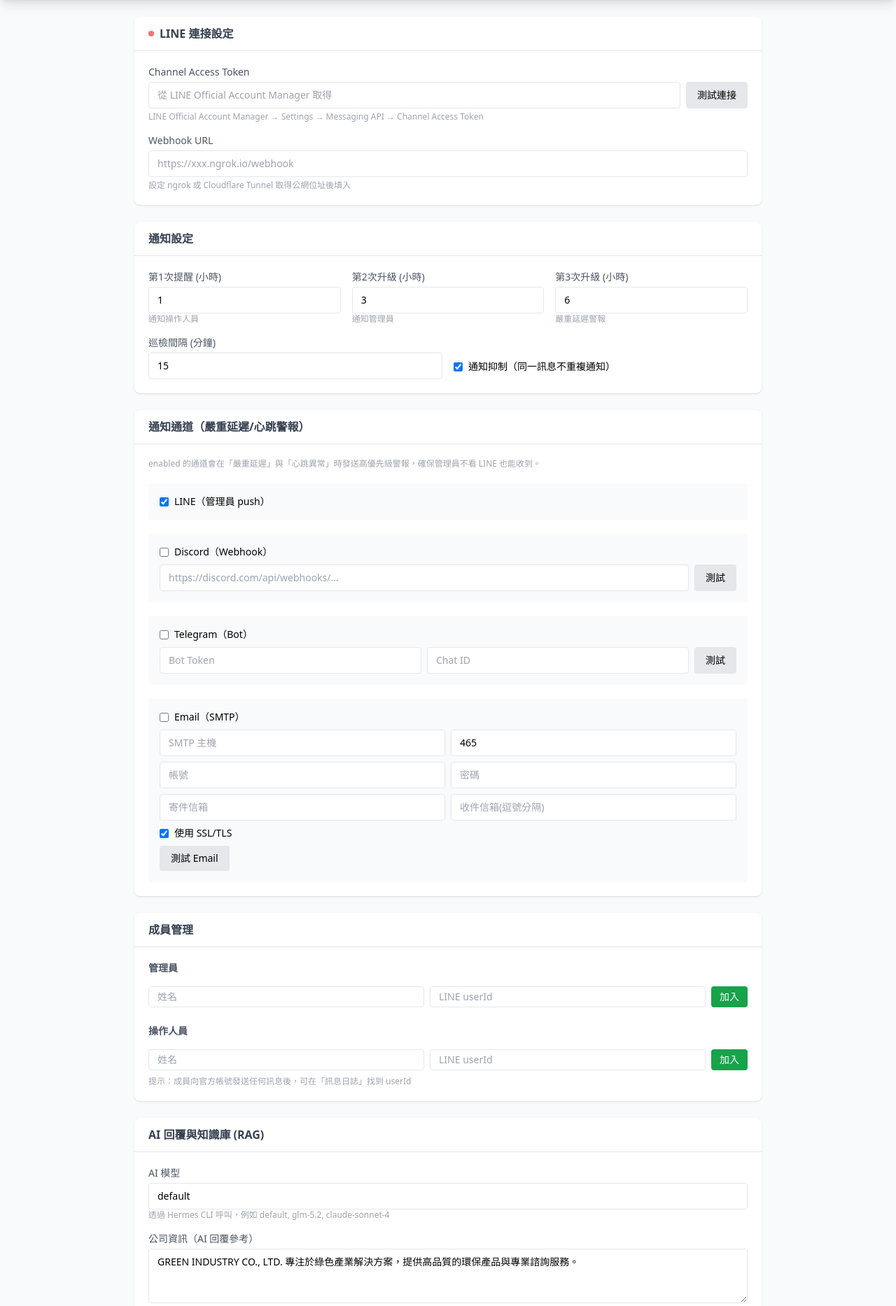
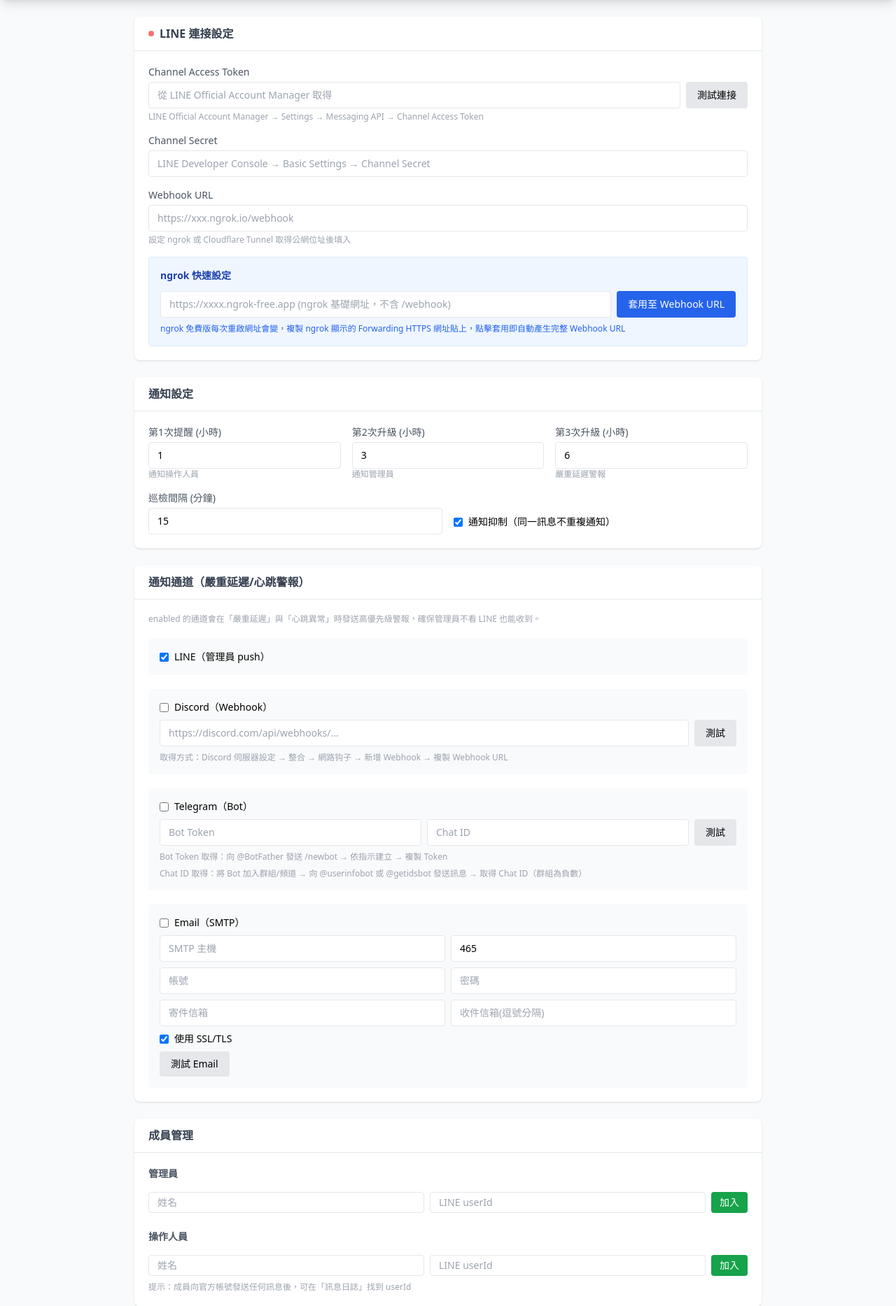
Before and after one commit to MF-Studio-lab/line-monitor, a Flask app: page /settings in a window 1280 px wide. Shown: the part 64-1931 px from the top of the page at 70% size. Run offline with Flask 3, Linux system fonts and the light colour scheme; data that the repository does not hold is empty; some libraries are stand-ins or nearby versions.

Commit message:
feat: ngrok 快速設定、Channel Secret、通道取得說明、重建索引按鈕、顯示 userId

```diff
--- a/templates/messages.html
+++ b/templates/messages.html
@@ -28,6 +28,7 @@
                     <!-- Header -->
                     <div class="flex items-center gap-3 mb-1">
                         <span class="font-medium text-gray-800">{{ msg.user_name or '未知用戶' }}</span>
+                        <span class="text-xs text-gray-400 font-mono bg-gray-100 px-2 py-0.5 rounded">{{ msg.user_id }}</span>
                         <span class="text-xs text-gray-400">{{ msg.formatted_time }}</span>
                         {% if msg.status == 'pending' %}
                             <span class="text-xs bg-gray-100 text-gray-600 px-2 py-0.5 rounded">等待中</span>
--- a/templates/settings.html
+++ b/templates/settings.html
@@ -23,11 +23,28 @@
             <p class="text-xs text-gray-400 mt-1">LINE Official Account Manager → Settings → Messaging API → Channel Access Token</p>
         </div>
         <div>
+            <label class="text-sm font-medium text-gray-600 block mb-1">Channel Secret</label>
+            <input type="password" id="line_secret" value="{{ settings.line.channel_secret or '' }}" placeholder="LINE Developer Console → Basic Settings → Channel Secret"
+                class="w-full px-3 py-2 border rounded text-sm focus:ring-2 focus:ring-green-400">
+        </div>
+        <div>
             <label class="text-sm font-medium text-gray-600 block mb-1">Webhook URL</label>
             <input type="text" id="webhook_url" value="{{ settings.line.webhook_url or '' }}" placeholder="https://xxx.ngrok.io/webhook"
                 class="w-full px-3 py-2 border rounded text-sm focus:ring-2 focus:ring-green-400">
             <p class="text-xs text-gray-400 mt-1">設定 ngrok 或 Cloudflare Tunnel 取得公網位址後填入</p>
         </div>
+
+        <!-- ngrok 快速設定 -->
+        <div class="bg-blue-50 rounded p-4 border border-blue-100">
+            <h3 class="text-sm font-bold text-blue-800 mb-3">ngrok 快速設定</h3>
+            <div class="flex gap-2 mb-2">
+                <input type="text" id="ngrok_url" value="{{ settings.line.ngrok_url or '' }}" placeholder="https://xxxx.ngrok-free.app (ngrok 基礎網址，不含 /webhook)"
+                    class="flex-1 px-3 py-2 border rounded text-sm focus:ring-2 focus:ring-blue-400">
+                <button onclick="applyNgrokUrl()" class="bg-blue-600 text-white px-4 py-2 rounded text-sm hover:bg-blue-700">套用至 Webhook URL</button>
+            </div>
+            <p class="text-xs text-blue-600">ngrok 免費版每次重啟網址會變，複製 ngrok 顯示的 Forwarding HTTPS 網址貼上，點擊套用即自動產生完整 Webhook URL</p>
+        </div>
+
         <div id="line-test-result" class="hidden text-sm p-2 rounded"></div>
     </div>
 </div>
@@ -101,6 +118,7 @@
                     class="flex-1 px-3 py-2 border rounded text-sm focus:ring-2 focus:ring-green-400">
                 <button onclick="testChannel('discord')" class="bg-gray-200 px-4 py-2 rounded text-sm hover:bg-gray-300">測試</button>
             </div>
+            <p class="text-xs text-gray-400">取得方式：Discord 伺服器設定 → 整合 → 網路钩子 → 新增 Webhook → 複製 Webhook URL</p>
         </div>
 
         <!-- Telegram -->
@@ -116,6 +134,8 @@
                     class="flex-1 px-3 py-2 border rounded text-sm focus:ring-2 focus:ring-green-400">
                 <button onclick="testChannel('telegram')" class="bg-gray-200 px-4 py-2 rounded text-sm hover:bg-gray-300">測試</button>
             </div>
+            <p class="text-xs text-gray-400">Bot Token 取得：向 @BotFather 發送 /newbot → 依指示建立 → 複製 Token</p>
+            <p class="text-xs text-gray-400">Chat ID 取得：將 Bot 加入群組/頻道 → 向 @userinfobot 或 @getidsbot 發送訊息 → 取得 Chat ID（群組為負數）</p>
         </div>
 
         <!-- Email -->
@@ -228,6 +248,7 @@
                 <input type="text" id="rag_test_q" placeholder="輸入問題，例如：PU灌注機保固多久？"
                     class="flex-1 px-3 py-2 border rounded text-sm focus:ring-2 focus:ring-green-400">
                 <button onclick="testRag()" class="bg-gray-200 px-4 py-2 rounded text-sm hover:bg-gray-300">檢索測試</button>
+                <button onclick="rebuildIndex()" class="bg-blue-600 text-white px-4 py-2 rounded text-sm hover:bg-blue-700">重建索引</button>
             </div>
             <div id="rag-test-result" class="hidden mt-2 text-sm space-y-2"></div>
         </div>
```
